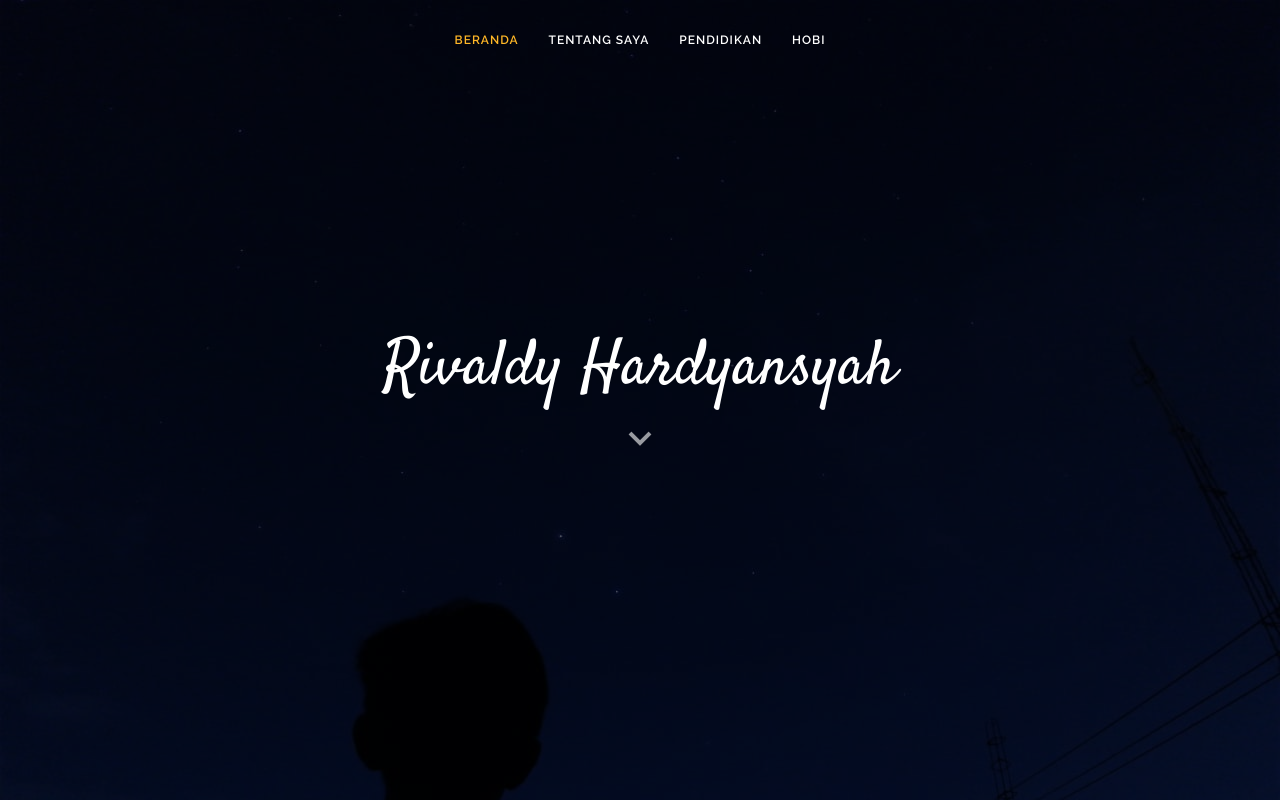
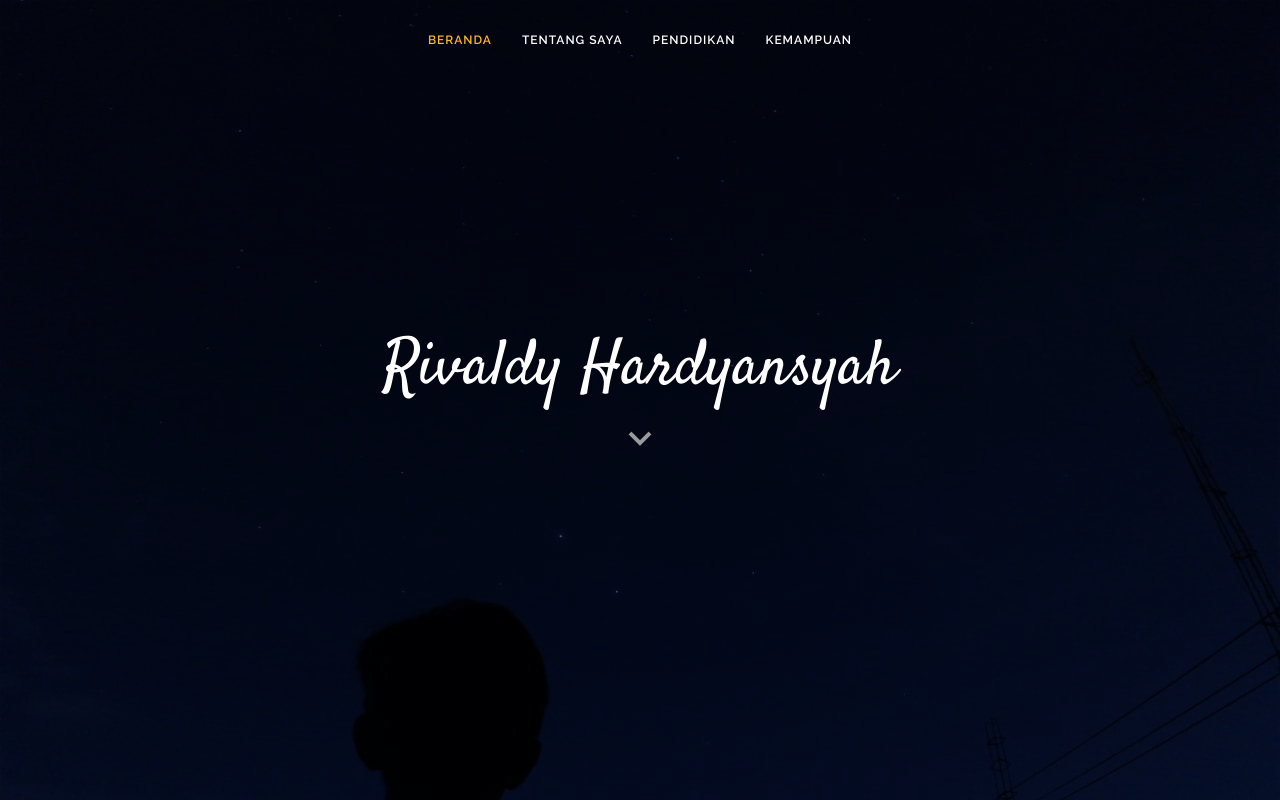
Before and after one commit to Rivaldihardiyansah/CV-Web, a plain HTML site: page index.html in a window 1280 px wide. Shown: the top 800 px of the page. Drawn offline with nearby package versions, Linux system fonts and the light colour scheme.

Commit message:
menggati kata hobi menjadi kemampuan

```diff
--- a/index.html
+++ b/index.html
@@ -44,7 +44,7 @@
         <li><a class="nav-link scrollto active" href="#hero">BERANDA</a></li>
         <li><a class="nav-link scrollto" href="#about">TENTANG SAYA</a></li>
         <li><a class="nav-link scrollto" href="#resume">PENDIDIKAN</a></li>
-        <li><a class="nav-link scrollto" href="#kemampuan">HOBI</a></li>
+        <li><a class="nav-link scrollto" href="#kemampuan">KEMAMPUAN</a></li>
       </ul>
       <i class="bi bi-list mobile-nav-toggle"></i>
     </nav><!-- .navbar -->
```
